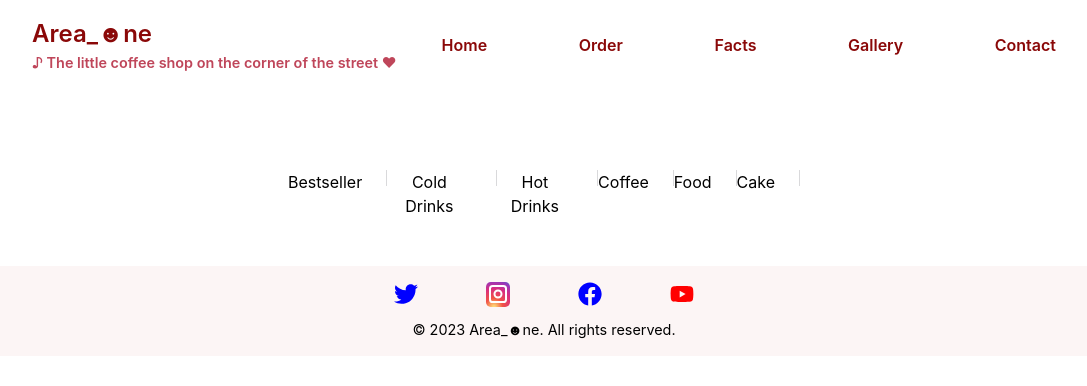
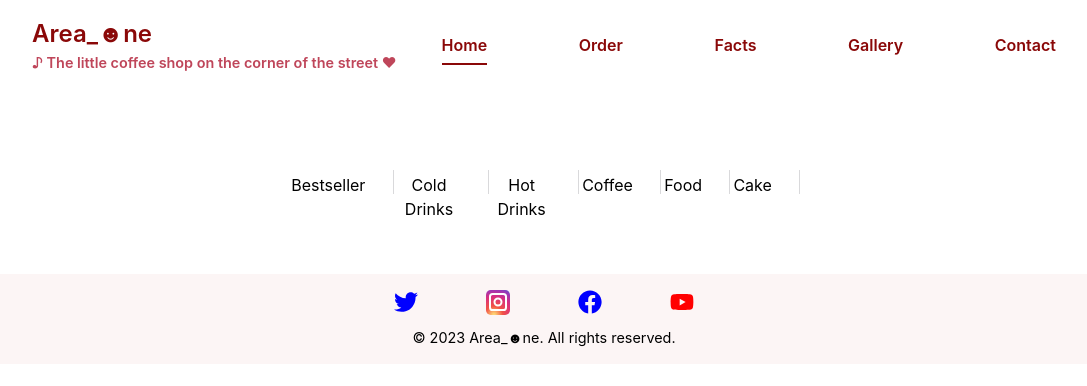
Before and after one commit to annusingh2403/area_one, a React (Create React App) app: page /order in a window 1280 px wide. Shown: the top 386 px of the page, without its empty margins (96-1183 px from the left). Built offline with nearby package versions, Linux system fonts and the light colour scheme.

Commit message:
added active tabs functionality in order.js

```diff
--- a/src/components/home/navbar/Navbar.js
+++ b/src/components/home/navbar/Navbar.js
@@ -6,7 +6,7 @@ const Navbar = () => {
     // const location = useLocation();
     // const navigate = useNavigate();
 
-    const [nav, setNav] = useState('');
+    const [nav, setNav] = useState('home');
 
     const activeNav = (e, param) => {
         setNav(param);
--- a/src/components/order/Order.css
+++ b/src/components/order/Order.css
@@ -8,12 +8,24 @@
 .order-navbar div {
     border-right: 1px solid rgb(217, 217, 219);
     padding-right: 1.5em;
-    height: 1em;
+    height: 1.5em;
 
 }
 
 .order-navbar div button {
     border: none;
     background-color: #fff;
+    padding: .2em;
+}
 
+.order-navbar button:hover {
+    cursor: pointer;
+    box-shadow: 0px 5px 5px .05px rgb(228, 227, 227);
+    transition: all .2s ease-in;
 }
+
+.order-navbar .order-tabs {
+    cursor: pointer;
+    box-shadow: 0px 5px 5px .05px rgb(228, 227, 227);
+    transition: all .2s ease-in;
+}
--- a/src/components/order/Order.js
+++ b/src/components/order/Order.js
@@ -1,27 +1,34 @@
-import React from 'react';
+import React, { useState } from 'react';
 import './Order.css';
 
 const Order = () => {
+
+    const [state, setState] = useState('');
+
+    const orderNav = (e, param) => {
+        setState(param);
+    }
+
   return (
     <>
       <div className="order-navbar">
         <div>
-            <button>Bestseller</button>
+            <button className={state === "bestseller" ? "order-tabs" : '' } onClick={((e) => orderNav(e, 'bestseller'))}>Bestseller</button>
         </div>
         <div>
-            <button>Cold Drinks</button>
+            <button className={state === "cold" ? "order-tabs" : '' } onClick={((e) => orderNav(e, 'cold'))}>Cold Drinks</button>
         </div>
         <div>
-            <button>Hot Drinks</button>
+            <button className={state === "hot" ? "order-tabs" : '' } onClick={((e) => orderNav(e, 'hot'))}>Hot Drinks</button>
         </div>
         <div>
-            <button>Coffee</button>
+            <button className={state === "coffee" ? "order-tabs" : '' } onClick={((e) => orderNav(e, 'coffee'))}>Coffee</button>
         </div>
         <div>
-            <button>Food</button>
+            <button className={state === "food" ? "order-tabs" : '' } onClick={((e) => orderNav(e, 'food'))}>Food</button>
         </div>
         <div>
-            <button>Cake</button>
+            <button className={state === "cake" ? "order-tabs" : '' } onClick={((e) => orderNav(e, 'cake'))}>Cake</button>
         </div>
       </div>
     </>
```
